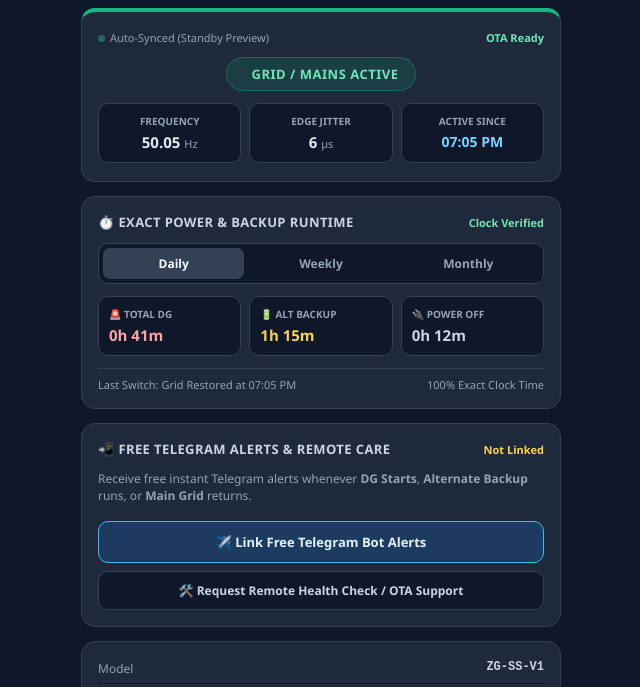
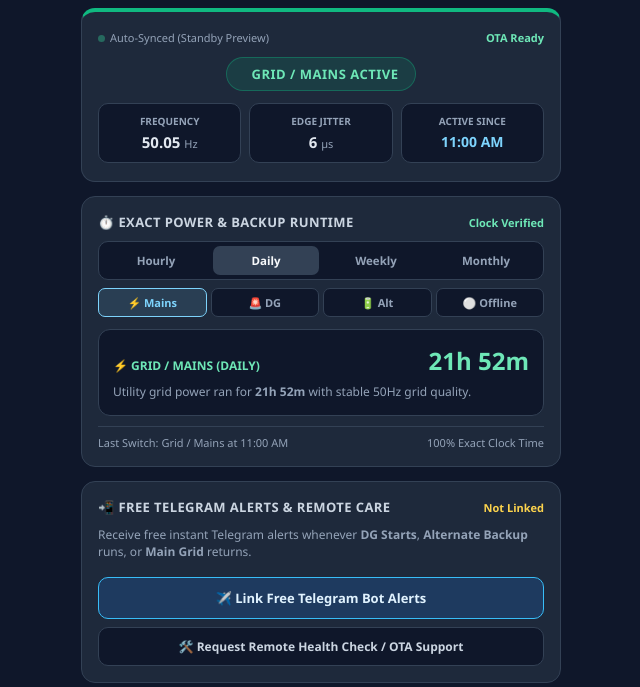
Before and after one commit to aaggarwal17-cyber/SourceSense_V1, a plain HTML site: page index.html in a window 1280 px wide. Both pictures are taken after typing "Sample", "Sample", "Sample123" into the empty fields and a click on the button "Connect & Start Sensing". Shown: the part 87-774 px from the top of the page, without its empty margins (319-959 px from the left). Drawn offline with Linux system fonts and the light colour scheme; no server answers.

Commit message:
Update index.html
Final version

```diff
--- a/index.html
+++ b/index.html
@@ -37,22 +37,24 @@
     .live-hero-card { background: #1e293b; border: 1px solid #334155; border-top: 4px solid #10b981; border-radius: 14px; padding: 18px 16px; margin-bottom: 14px; text-align: center; transition: 0.3s; }
     .live-hero-card.dg { border-top-color: #ef4444; background: #26161b; }
     .live-hero-card.alt { border-top-color: #f59e0b; background: #241d15; }
-    .live-hero-card.outage { border-top-color: #64748b; background: #161e2e; }
+    .live-hero-card.offline { border-top-color: #64748b; background: #161e2e; }
 
     .sync-strip { display: flex; justify-content: space-between; align-items: center; font-size: 11px; color: #94a3b8; margin-bottom: 12px; }
     .live-dot { display: inline-block; width: 7px; height: 7px; border-radius: 50%; background: #34d399; margin-right: 5px; animation: pulse 1.8s infinite; }
+    .live-dot.off { background: #94a3b8; animation: none; }
     @keyframes pulse { 0% { opacity: 1; } 50% { opacity: 0.3; } 100% { opacity: 1; } }
 
     .source-pill { display: inline-flex; align-items: center; gap: 8px; padding: 7px 16px; border-radius: 9999px; font-size: 13px; font-weight: 700; text-transform: uppercase; letter-spacing: 0.5px; margin-bottom: 12px; }
     .badge-grid { background: rgba(16, 185, 129, 0.14); color: #6ee7b7; border: 1px solid rgba(16, 185, 129, 0.35); }
     .badge-dg { background: rgba(239, 68, 68, 0.16); color: #fca5a5; border: 1px solid rgba(239, 68, 68, 0.4); }
     .badge-alt { background: rgba(245, 158, 11, 0.15); color: #fcd34d; border: 1px solid rgba(245, 158, 11, 0.38); }
-    .badge-outage { background: rgba(148, 163, 184, 0.12); color: #cbd5e1; border: 1px solid #475569; }
+    .badge-offline { background: rgba(148, 163, 184, 0.12); color: #cbd5e1; border: 1px solid #475569; }
 
-    /* Soft Consumer Alert Boxes (DG & Uncertain Alternate Source) */
+    /* Soft Consumer Alert Boxes */
     .alert-box { padding: 11px 13px; border-radius: 10px; font-size: 12.5px; line-height: 1.5; margin-bottom: 14px; text-align: left; }
     .alert-dg { background: rgba(127, 29, 29, 0.45); border: 1px solid rgba(248, 113, 113, 0.45); color: #fecaca; }
     .alert-alt { background: rgba(120, 53, 15, 0.45); border: 1px solid rgba(251, 191, 36, 0.4); color: #fef3c7; }
+    .alert-off { background: rgba(30, 41, 59, 0.85); border: 1px solid #475569; color: #cbd5e1; }
 
     /* Telemetry Row */
     .metrics-row { display: grid; grid-template-columns: 1fr 1fr 1fr; gap: 8px; }
@@ -60,19 +62,24 @@
     .metric-lbl { font-size: 10px; color: #94a3b8; font-weight: 600; text-transform: uppercase; }
     .metric-val { font-size: 15px; font-weight: 700; color: #e2e8f0; margin-top: 4px; }
 
-    /* Exact Time Audit Card */
-    .sec-header { display: flex; justify-content: space-between; align-items: center; margin-bottom: 12px; }
+    /* Exact Time Audit Card + Hourly/Daily/Weekly/Monthly + 4 Source Tabs */
+    .sec-header { display: flex; justify-content: space-between; align-items: center; margin-bottom: 10px; }
     .sec-title { font-size: 13px; font-weight: 700; color: #cbd5e1; text-transform: uppercase; letter-spacing: 0.4px; }
-    .tab-bar { display: grid; grid-template-columns: 1fr 1fr 1fr; gap: 6px; background: #0f172a; padding: 4px; border-radius: 10px; margin-bottom: 12px; border: 1px solid #334155; }
-    .tab-btn { padding: 7px 0; background: transparent; color: #94a3b8; font-size: 12px; border-radius: 7px; }
+    .tab-bar-4 { display: grid; grid-template-columns: repeat(4, 1fr); gap: 4px; background: #0f172a; padding: 4px; border-radius: 10px; margin-bottom: 8px; border: 1px solid #334155; }
+    .tab-btn { padding: 7px 0; background: transparent; color: #94a3b8; font-size: 11.5px; border-radius: 7px; }
     .tab-btn.active { background: #334155; color: #f8fafc; }
 
-    .audit-grid-3 { display: grid; grid-template-columns: 1fr 1fr 1fr; gap: 8px; text-align: left; }
-    .audit-cell { background: #0f172a; border: 1px solid #334155; border-radius: 10px; padding: 10px; }
-    .audit-sub-lbl { font-size: 10px; color: #94a3b8; font-weight: 600; text-transform: uppercase; }
-    .audit-sub-val { font-size: 15px; font-weight: 700; margin-top: 4px; }
+    .src-filter-bar { display: grid; grid-template-columns: repeat(4, 1fr); gap: 4px; margin-bottom: 12px; }
+    .src-pill-btn { padding: 6px 0; background: #0f172a; border: 1px solid #334155; color: #94a3b8; font-size: 11px; border-radius: 7px; }
+    .src-pill-btn.active { border-color: #7dd3fc; color: #7dd3fc; background: rgba(125, 211, 252, 0.12); }
 
-    .recent-run-tag { font-size: 11px; color: #94a3b8; margin-top: 12px; display: flex; justify-content: space-between; border-top: 1px solid #334155; padding-top: 8px; }
+    .selected-stat-card { background: #0f172a; border: 1px solid #334155; border-radius: 12px; padding: 14px; text-align: left; }
+    .stat-top-row { display: flex; justify-content: space-between; align-items: baseline; margin-bottom: 6px; }
+    .stat-src-name { font-size: 12px; font-weight: 700; text-transform: uppercase; color: #7dd3fc; }
+    .stat-big-time { font-size: 24px; font-weight: 800; color: #f8fafc; }
+    .stat-sub-desc { font-size: 12px; color: #94a3b8; line-height: 1.5; }
+
+    .recent-run-tag { font-size: 11px; color: #94a3b8; margin-top: 10px; display: flex; justify-content: space-between; border-top: 1px solid #334155; padding-top: 8px; }
 
     /* Info & Accordion */
     .info-row { display: flex; justify-content: space-between; padding: 6px 0; font-size: 12px; color: #94a3b8; border-bottom: 1px solid #0f172a; }
@@ -136,7 +143,7 @@
       </div>
 
       <div class="source-pill badge-grid" id="sourceBadge">
-        <span class="pulse-dot"></span>
+        <span class="pulse-dot" id="sourcePulse"></span>
         <span id="sourceText">GRID / MAINS ACTIVE</span>
       </div>
 
@@ -150,6 +157,11 @@
         ⚠️ <b>Alternate source is active, we are uncertain.</b> Kindly use the appliance as needed and conserve energy.
       </div>
 
+      <!-- Device Offline / Unplugged Notice -->
+      <div id="offlineAlertBox" class="alert-box alert-off" style="display:none;">
+        ⚪ <b>Device Offline / Unplugged:</b> No signal from device (unplugged, socket switched off, or power/Wi-Fi down).
+      </div>
+
       <div class="metrics-row">
         <div class="metric-box">
           <div class="metric-lbl">Frequency</div>
@@ -161,41 +173,47 @@
         </div>
         <div class="metric-box">
           <div class="metric-lbl">Active Since</div>
-          <div class="metric-val" id="valSince" style="color:#7dd3fc; font-size:14px;">07:05 PM</div>
+          <div class="metric-val" id="valSince" style="color:#7dd3fc; font-size:14px;">11:00 AM</div>
         </div>
       </div>
     </div>
 
-    <!-- EXACT RUNTIME AUDIT CARD (ZERO BILL ESTIMATES — 100% CLOCK ACCURATE) -->
+    <!-- EXACT RUNTIME AUDIT CARD (HOURLY / DAILY / WEEKLY / MONTHLY + 4 SOURCE TABS) -->
     <div class="card">
       <div class="sec-header">
         <div class="sec-title">⏱️ Exact Power & Backup Runtime</div>
         <span style="font-size:11px; color:#6ee7b7; font-weight:600;">Clock Verified</span>
       </div>
 
-      <div class="tab-bar">
-        <button class="tab-btn active" onclick="switchTab('daily', this)">Daily</button>
-        <button class="tab-btn" onclick="switchTab('weekly', this)">Weekly</button>
-        <button class="tab-btn" onclick="switchTab('monthly', this)">Monthly</button>
+      <!-- 4 Time Filter Tabs -->
+      <div class="tab-bar-4">
+        <button class="tab-btn" onclick="switchPeriod('hourly', this)">Hourly</button>
+        <button class="tab-btn active" onclick="switchPeriod('daily', this)">Daily</button>
+        <button class="tab-btn" onclick="switchPeriod('weekly', this)">Weekly</button>
+        <button class="tab-btn" onclick="switchPeriod('monthly', this)">Monthly</button>
       </div>
 
-      <div class="audit-grid-3">
-        <div class="audit-cell">
-          <div class="audit-sub-lbl">🚨 Total DG</div>
-          <div class="audit-sub-val" id="dispDgHrs" style="color:#fca5a5;">0h 41m</div>
+      <!-- 4 Dedicated Source Tabs (Mains | DG | Alt | Offline) -->
+      <div class="src-filter-bar">
+        <button class="src-pill-btn active" onclick="switchSourceFilter('mains', this)">⚡ Mains</button>
+        <button class="src-pill-btn" onclick="switchSourceFilter('dg', this)">🚨 DG</button>
+        <button class="src-pill-btn" onclick="switchSourceFilter('alt', this)">🔋 Alt</button>
+        <button class="src-pill-btn" onclick="switchSourceFilter('offline', this)">⚪ Offline</button>
+      </div>
+
+      <!-- Selected Source Exact Clock Stats -->
+      <div class="selected-stat-card" id="selectedStatCard">
+        <div class="stat-top-row">
+          <span class="stat-src-name" id="statSrcLabel">⚡ Grid / Mains (Daily)</span>
+          <span class="stat-big-time" id="statBigTime" style="color:#6ee7b7;">21h 52m</span>
         </div>
-        <div class="audit-cell">
-          <div class="audit-sub-lbl">🔋 Alt Backup</div>
-          <div class="audit-sub-val" id="dispAltHrs" style="color:#fcd34d;">1h 15m</div>
-        </div>
-        <div class="audit-cell">
-          <div class="audit-sub-lbl">🔌 Power Off</div>
-          <div class="audit-sub-val" id="dispOffHrs" style="color:#cbd5e1;">0h 12m</div>
+        <div class="stat-sub-desc" id="statSubDesc">
+          Utility grid power ran for <b>21h 52m</b> with stable 50Hz grid quality.
         </div>
       </div>
 
       <div class="recent-run-tag">
-        <span id="recentSessionText">Last Switch: Grid Restored at 07:05 PM</span>
+        <span id="recentSessionText">Last Switch: Grid / Mains at 11:00 AM</span>
         <span>100% Exact Clock Time</span>
       </div>
     </div>
@@ -254,20 +272,25 @@
     <button class="btn-primary" onclick="fetchLiveTelemetry(true)">🔄 Sync Now</button>
   </div>
 
-  <!-- UNIFIED ZIGO HUMAN-FIRST CHARTER & PROPRIETARY FOOTER -->
+  <!-- UNIFIED ZIGO HUMAN-FIRST CHARTER, COMPLIANCE & PROPRIETARY FOOTER -->
   <div class="footer-charter">
     🤝 <b style="color:#cbd5e1;">Human-First Approach Always • Tech is Only to Empower</b><br/>
     <span style="color:#7dd3fc;">We Sense, Inform & Ask for Action:</span> Zero Employment Impact Guarantee.<br/>
-    <span style="color:#e2e8f0; font-weight:600;">⚡ Proprietary Product Designed & Engineered by ZiGo AmbientCare Systems</span>
+    <span style="color:#e2e8f0; font-weight:600;">⚡ Proprietary Product Designed & Engineered by ZiGo AmbientCare Systems</span><br/>
+    <span style="color:#94a3b8; font-size:10.5px;">MSME Registered • GST Compliant</span>
   </div>
 </div>
 <script>
+  // Exact Runtime Minutes (Clock-accurate counters — Zero Bill Estimates)
   const runtimeAuditData = {
-    daily:   { dgMins: 41,  altMins: 75,  offMins: 12 },
-    weekly:  { dgMins: 195, altMins: 410, offMins: 55 },
-    monthly: { dgMins: 620, altMins: 1480, offMins: 190 }
+    hourly:  { mains: 48,    dg: 5,   alt: 7,    offline: 0 },
+    daily:   { mains: 1312,  dg: 41,  alt: 75,   offline: 12 },
+    weekly:  { mains: 9420,  dg: 195, alt: 410,  offline: 55 },
+    monthly: { mains: 40910, dg: 620, alt: 1480, offline: 190 }
   };
+
   let currentPeriod = 'daily';
+  let currentSourceFilter = 'mains';
   let lastKnownSource = '';
 
   function formatHrsMins(totalMins) {
@@ -293,32 +316,69 @@
     alert(`Paired locally with "${ssid}"! Wi-Fi credentials stay strictly inside your board.`);
   }
 
-  function switchTab(period, elem) {
+  function switchPeriod(period, elem) {
     document.querySelectorAll('.tab-btn').forEach(btn => btn.classList.remove('active'));
     elem.classList.add('active');
     currentPeriod = period;
     renderAuditHours();
   }
 
+  function switchSourceFilter(srcKey, elem) {
+    document.querySelectorAll('.src-pill-btn').forEach(btn => btn.classList.remove('active'));
+    elem.classList.add('active');
+    currentSourceFilter = srcKey;
+    renderAuditHours();
+  }
+
   function renderAuditHours() {
     const d = runtimeAuditData[currentPeriod];
-    document.getElementById('dispDgHrs').innerText  = formatHrsMins(d.dgMins);
-    document.getElementById('dispAltHrs').innerText = formatHrsMins(d.altMins);
-    document.getElementById('dispOffHrs').innerText = formatHrsMins(d.offMins);
+    const periodLabel = currentPeriod.charAt(0).toUpperCase() + currentPeriod.slice(1);
+    const lblEl = document.getElementById('statSrcLabel');
+    const timeEl = document.getElementById('statBigTime');
+    const descEl = document.getElementById('statSubDesc');
+
+    if (currentSourceFilter === 'mains') {
+      lblEl.innerText = `⚡ Grid / Mains (${periodLabel})`;
+      lblEl.style.color = '#6ee7b7';
+      timeEl.innerText = formatHrsMins(d.mains);
+      timeEl.style.color = '#6ee7b7';
+      descEl.innerHTML = `Utility grid power ran for <b>${formatHrsMins(d.mains)}</b> with stable 50Hz grid quality.`;
+    } else if (currentSourceFilter === 'dg') {
+      lblEl.innerText = `🚨 DG Genset (${periodLabel})`;
+      lblEl.style.color = '#fca5a5';
+      timeEl.innerText = formatHrsMins(d.dg);
+      timeEl.style.color = '#fca5a5';
+      descEl.innerHTML = `Diesel generator backup ran for <b>${formatHrsMins(d.dg)}</b>. Cross-check easily with your society DG log.`;
+    } else if (currentSourceFilter === 'alt') {
+      lblEl.innerText = `🔋 Alternate Backup (${periodLabel})`;
+      lblEl.style.color = '#fcd34d';
+      timeEl.innerText = formatHrsMins(d.alt);
+      timeEl.style.color = '#fcd34d';
+      descEl.innerHTML = `Inverter / non-DG backup ran for <b>${formatHrsMins(d.alt)}</b>.`;
+    } else {
+      lblEl.innerText = `⚪ Offline / Unplugged (${periodLabel})`;
+      lblEl.style.color = '#cbd5e1';
+      timeEl.innerText = formatHrsMins(d.offline);
+      timeEl.style.color = '#cbd5e1';
+      descEl.innerHTML = `Device offline or unplugged duration: <b>${formatHrsMins(d.offline)}</b> (no signal received).`;
+    }
   }
-
   function applyDeviceState(mode, freqHz, jitterUs, activeSinceStr) {
     const heroCard = document.getElementById('liveHeroCard');
     const badge = document.getElementById('sourceBadge');
     const srcTxt = document.getElementById('sourceText');
     const dgBox = document.getElementById('dgAlertBox');
     const altBox = document.getElementById('uncertainAlertBox');
+    const offBox = document.getElementById('offlineAlertBox');
+    const liveDot = document.getElementById('liveDot');
     const nowTime = activeSinceStr || new Date().toLocaleTimeString([], { hour: '2-digit', minute: '2-digit' });
 
     heroCard.className = 'live-hero-card';
     badge.className = 'source-pill';
     dgBox.style.display = 'none';
     altBox.style.display = 'none';
+    offBox.style.display = 'none';
+    liveDot.className = 'live-dot';
 
     if (mode !== lastKnownSource) {
       document.getElementById('valSince').innerText = nowTime;
@@ -345,10 +405,14 @@
       dgBox.style.display = 'block';
       document.getElementById('recentSessionText').innerText = `Last Switch: DG Genset Started at ${nowTime}`;
     } else {
-      heroCard.classList.add('outage');
-      badge.classList.add('badge-outage');
-      srcTxt.innerText = 'POWER OFF / BLACKOUT';
-      document.getElementById('recentSessionText').innerText = `Last Switch: Power Cut at ${nowTime}`;
+      heroCard.classList.add('offline');
+      badge.classList.add('badge-offline');
+      liveDot.classList.add('off');
+      srcTxt.innerText = 'DEVICE OFFLINE / UNPLUGGED';
+      offBox.style.display = 'block';
+      document.getElementById('valFreq').innerHTML = `-- <span style="font-size:11px;font-weight:400;color:#94a3b8;">Hz</span>`;
+      document.getElementById('valJitter').innerHTML = `-- <span style="font-size:11px;font-weight:400;color:#94a3b8;">µs</span>`;
+      document.getElementById('recentSessionText').innerText = `Last Signal: Device Offline at ${nowTime}`;
     }
   }
 
```
